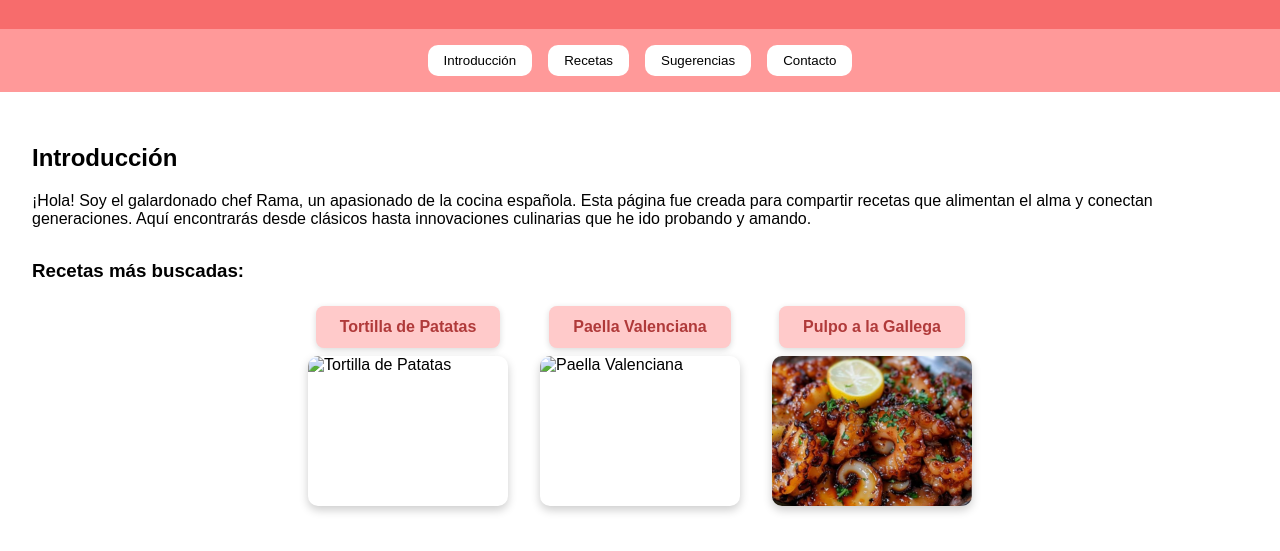
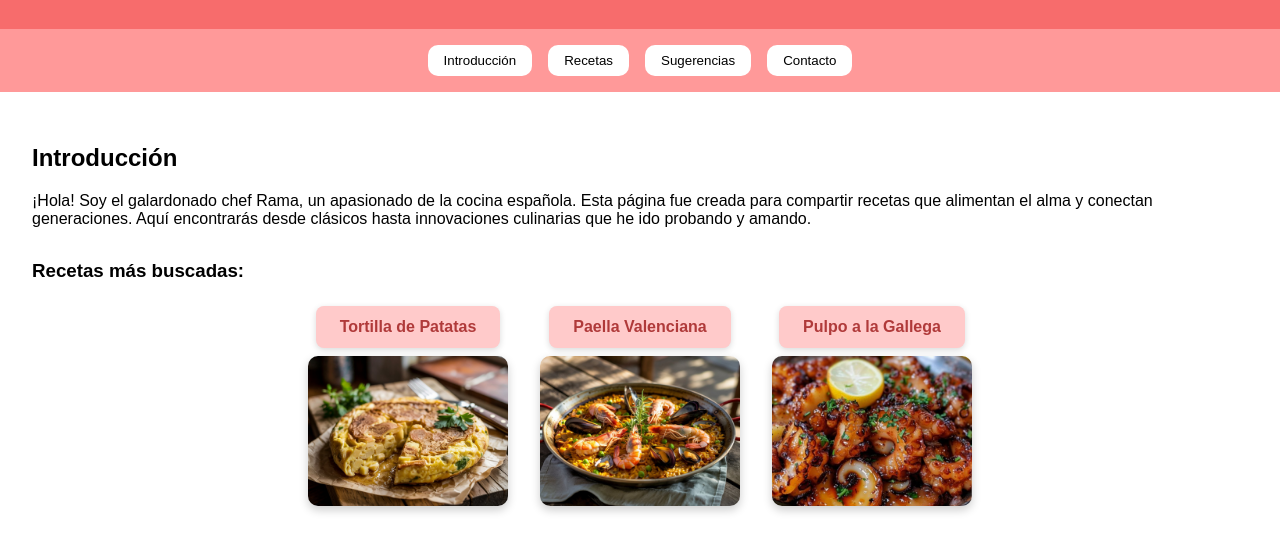
Before and after one commit to anchoasada/anchoasada.github.io, a plain HTML site: page index.html in a window 1280 px wide. Shown: the part 117-668 px from the top of the page. Drawn offline with Linux system fonts and the light colour scheme.

Commit message:
Update index.html

```diff
--- a/index.html
+++ b/index.html
@@ -214,12 +214,12 @@
 <div class="recetas-populares-grid">
   <div class="receta-item">
     <a class="boton-receta" href="recetas/tortilla-patatas.html">Tortilla de Patatas</a>
-    <img src="img/tortilla-patatas.jpg" alt="Tortilla de Patatas">
+    <img src="img/tortilla-patatas.jpeg" alt="Tortilla de Patatas">
   </div>
 
   <div class="receta-item">
     <a class="boton-receta" href="recetas/paella-valenciana.html">Paella Valenciana</a>
-    <img src="img/paella-valenciana.jpg" alt="Paella Valenciana">
+    <img src="img/paella-valenciana.jpeg" alt="Paella Valenciana">
   </div>
 
   <div class="receta-item">
```
